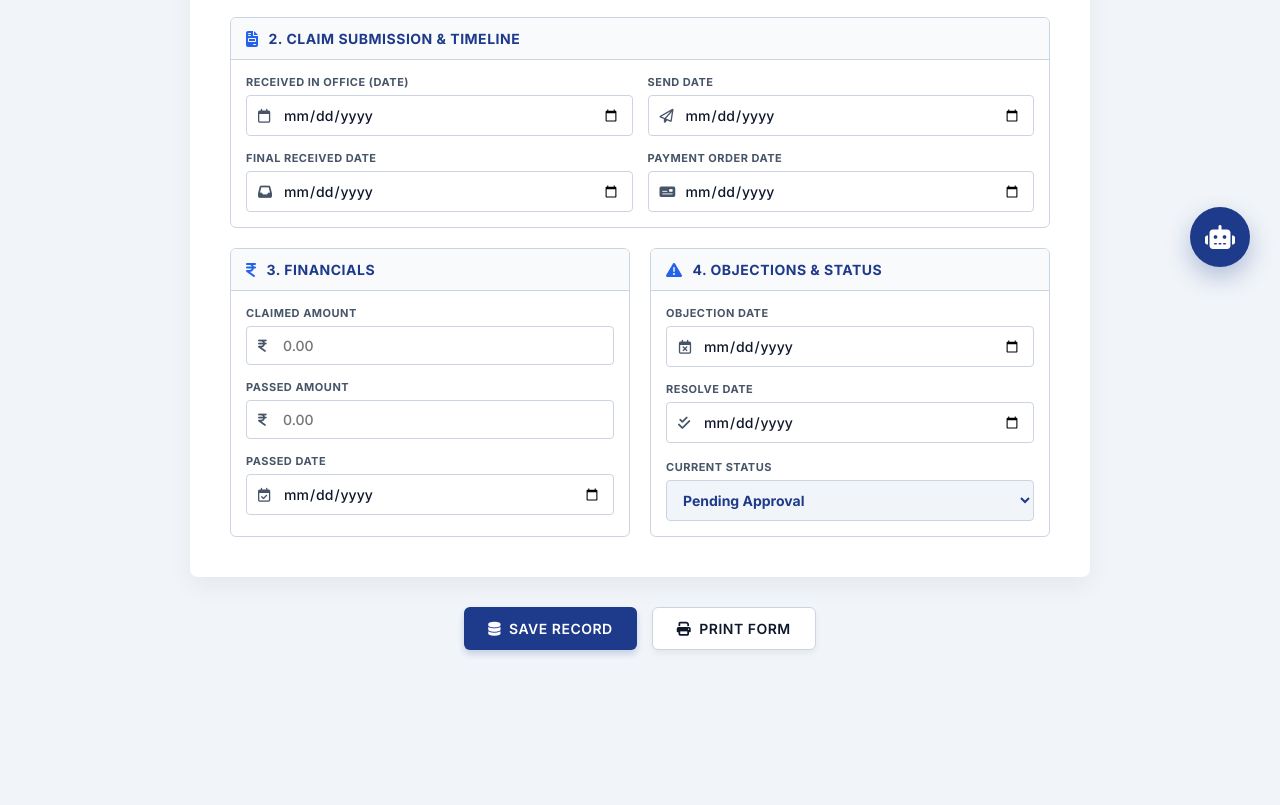
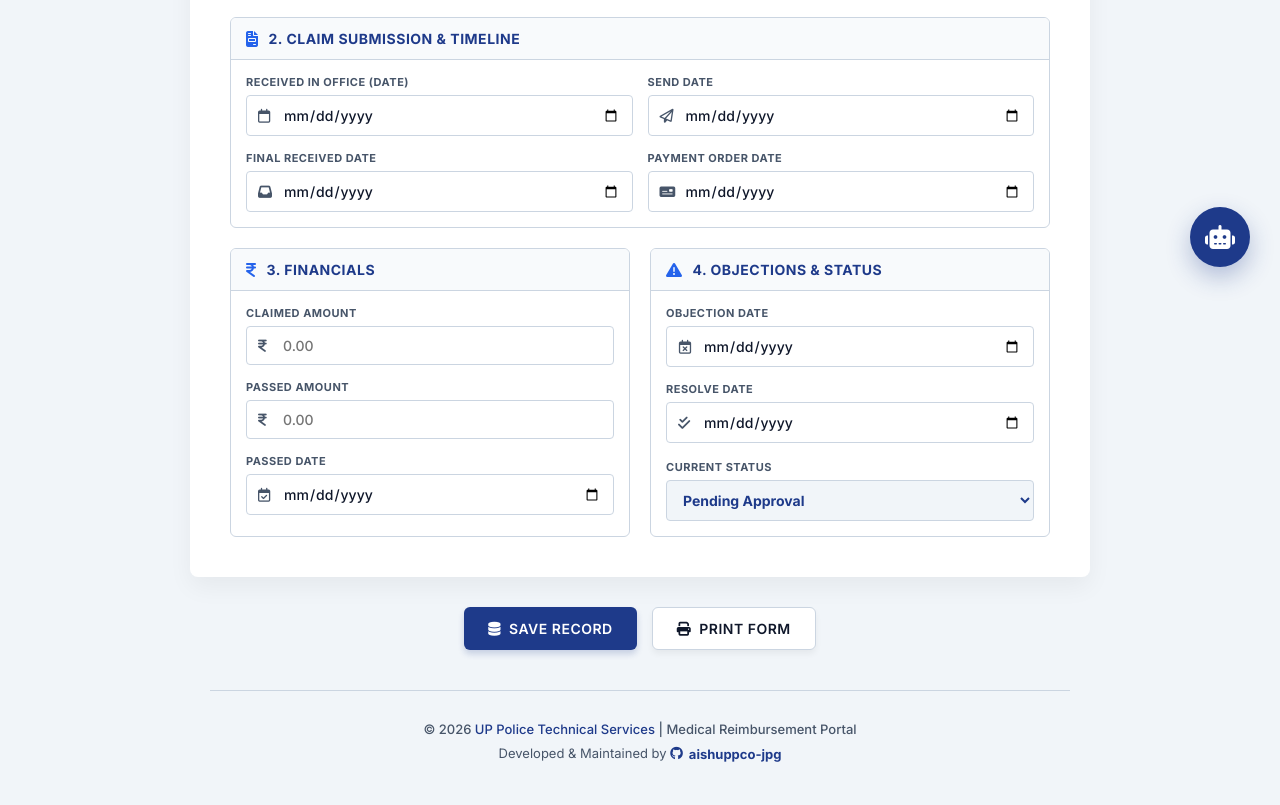
Before and after one commit to aishuppco-jpg/complaint-Registration-Plateform, a website: page MEDICAL_FORM/new_page_medical.html in a window 1280 px wide. Shown: the part 503-1308 px from the top of the page. Before the commit the page ends 1193 px from the top, so only its background shows below. Drawn offline with nearby package versions, Linux system fonts and the light colour scheme.

Commit message:
Update search system and add professional footer linked to GitHub

```diff
--- a/MEDICAL_FORM/new_page_medical.html
+++ b/MEDICAL_FORM/new_page_medical.html
@@ -782,9 +782,18 @@
                     </tbody>
                 </table>
             </div>
+    </div>
+
+    <!-- Professional Footer -->
+    <footer style="margin-top: auto; padding: 40px 20px; text-align: center; font-size: 13px; color: var(--text-muted); width: 100%;">
+        <div style="border-top: 1px solid var(--border-color); padding-top: 30px; max-width: 900px; margin: 0 auto;">
+            <p style="margin-bottom: 8px; font-weight: 500;">© 2026 <span style="color: var(--primary);">UP Police Technical Services</span> | Medical Reimbursement Portal</p>
+            <p>Developed & Maintained by <a href="https://github.com/aishuppco-jpg" target="_blank"
+               style="color: var(--primary); font-weight: 700; text-decoration: none; display: inline-flex; align-items: center; gap: 6px;">
+               <i class="fa-brands fa-github"></i> aishuppco-jpg</a>
+            </p>
         </div>
-
-    </div>
+    </footer>
 
     <!-- AI Chatbot UI -->
     <div class="chatbot-bubble" id="chatBubble" onclick="toggleChat()">
```
